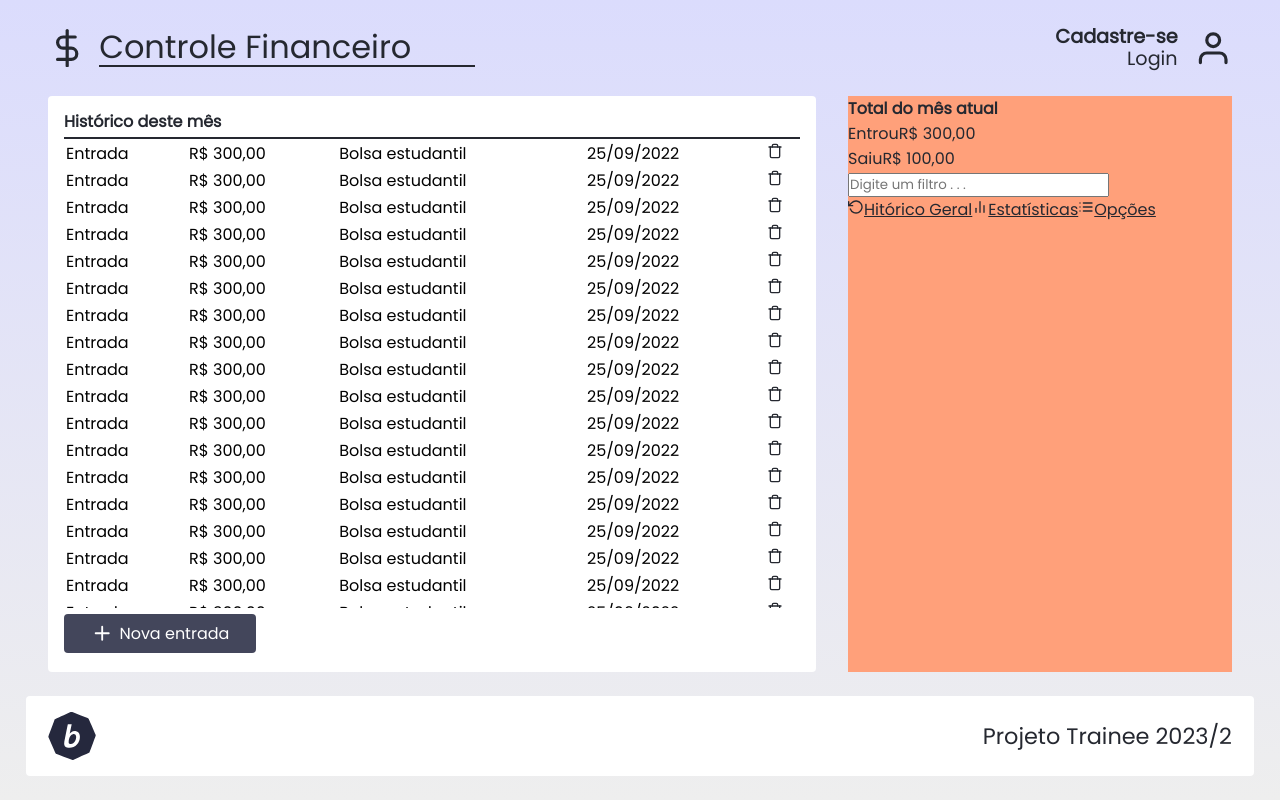
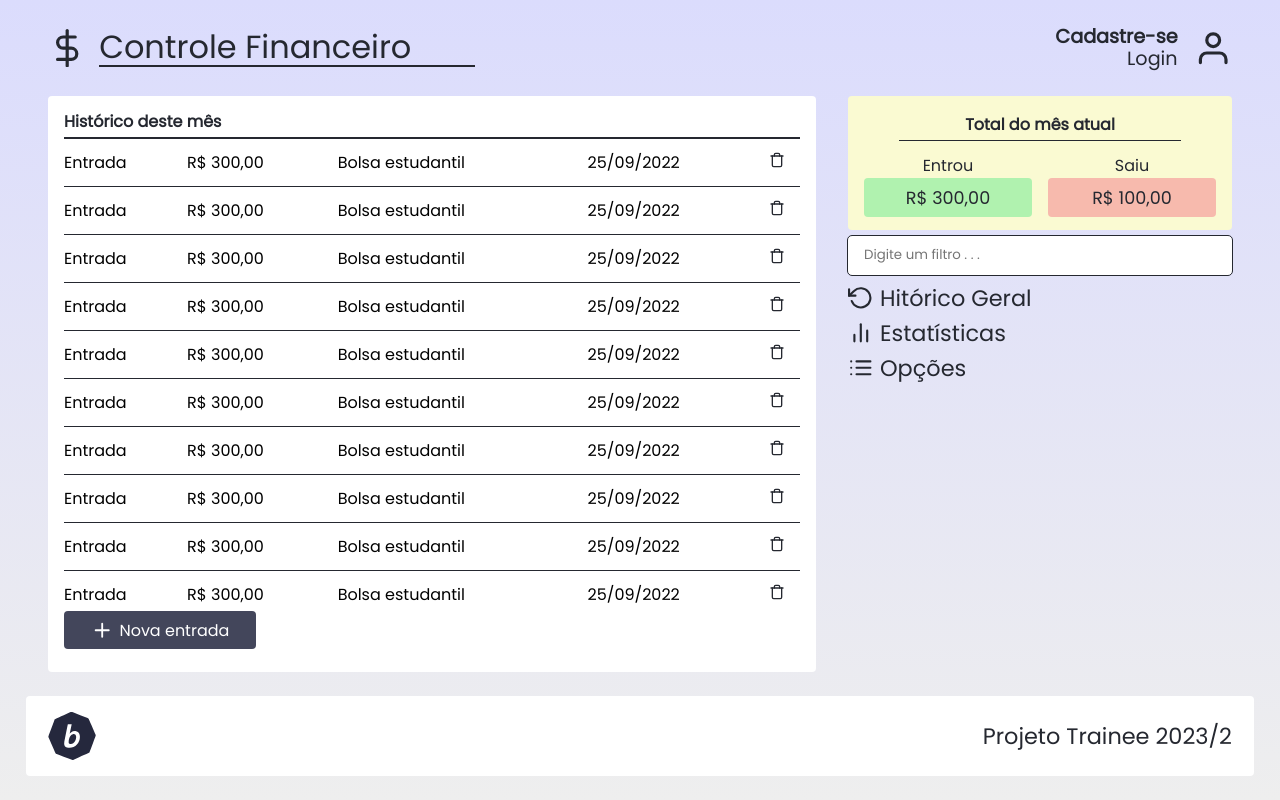
Before and after one commit to DaviSant0s/Finance, a React (Vite) app: page / in a window 1280 px wide. Built offline with nearby package versions, Linux system fonts and the light colour scheme.

Commit message:
atualização

```diff
--- a/src/pages/dashboard/index.jsx
+++ b/src/pages/dashboard/index.jsx
@@ -192,8 +192,8 @@ export function Dashboard() {
                     </div>
 
                 </div>
-                <div className='aside-container'>
-                    <div>
+                <aside className='aside-container'>
+                    <div className='resume'>
                         <h4>Total do mês atual</h4>
                         <div className='income-outcome-container'>
                             <div>
@@ -211,14 +211,14 @@ export function Dashboard() {
 
                     <input type="text" placeholder='Digite um filtro . . .' />
 
-                    <aside>
+
                     <nav>
                         <a href="#historico"><FiRotateCcw/>Hitórico Geral</a>
                         <a href="#statistics"><FiBarChart2/>Estatísticas</a>
                         <a href="#options"><FiList/>Opções</a>
                     </nav>
+
                 </aside>
-                </div>
             </main>
             <Footer/>
         </div>
--- a/src/pages/dashboard/style.scss
+++ b/src/pages/dashboard/style.scss
@@ -11,18 +11,6 @@
     margin: 0 auto;
 
     background: linear-gradient(#DBDCFD, #EEEEEE);
-  }
-
-  /* .dashboard {
-    background-color: white;
-  } */
-
-  /* .table-container {
-    background-color: lightgreen;
-  } */
-
-  .aside-container {
-    background-color: lightsalmon;
   }
 
   .dashboard {
@@ -67,11 +55,35 @@
         border-bottom: 2px solid$dark;
       }
 
+      table {
+        width: 100%;
+        font-weight: 300;
+        border-collapse: collapse;
+
+        tbody tr{
+          height: 3rem;
+          border-bottom: 0.1px solid $dark;
+
+          td {
+            text-align: left;
+
+            svg {
+              transition: transform 0.05s;
+              &:hover {
+                cursor: pointer;
+                transform: scale(1.1);
+              }
+            }
+          }
+        }
+      }
+
+
       div {
         position: sticky;
         bottom: 0;
         width: 100%;
-        padding: 0.4rem 0 1.2rem;
+        padding: 0.4rem 0 1.4rem;
 
         background-color: $white;
 
@@ -106,4 +118,88 @@
         }
       }
     }
+
+    .aside-container {
+      display: flex;
+      flex-direction: column;
+
+      .resume {
+        flex-direction: column;
+        background-color: lightgoldenrodyellow;
+        padding: 0.8rem 1rem;
+        border-radius: 0.25rem;
+
+        h4 {
+          /* background-color: red; */
+          padding: 0.2rem 0;
+          margin: 0 auto;
+          border-bottom: 1px solid $dark;
+          width: 80%;
+          text-align: center;
+        }
+
+        .income-outcome-container {
+          display: grid;
+          grid-template-columns: 1fr 1fr;
+          gap: 1rem;
+          margin-top: 0.75rem;
+
+          div {
+              display: flex;
+              flex-direction: column;
+              text-align: center;
+
+              .value {
+                padding: 0.4rem 0;
+                border-radius: 0.25rem;
+                font-size: 1.1rem;
+              }
+
+              .income {
+                background-color: #B0f2AF;
+              }
+
+              .outcome {
+                background-color: #f7baad;
+              }
+          }
+
+
+        }
+      }
+
+      input {
+        height: 2.4rem;
+        padding: 0 1rem;
+        margin: 0.4rem 0;
+        border: 0;
+        border-radius: 0.25rem;
+        outline: 1px solid $dark;
+      }
+
+      nav {
+        display: flex;
+        flex-direction: column;
+
+        a {
+          display: flex;
+          align-items: center;
+          text-decoration: none;
+          font-size: 1.4rem;
+
+          &:hover {
+            text-decoration: underline;
+          }
+
+          & + a {
+            padding-top: 0.05rem;
+          }
+
+          svg {
+            margin-right: 0.4rem;
+            font-size: 1.6rem;
+          }
+        }
+      }
+    }
   }
```
Lines whose indentation alone changed are shown as unchanged.
